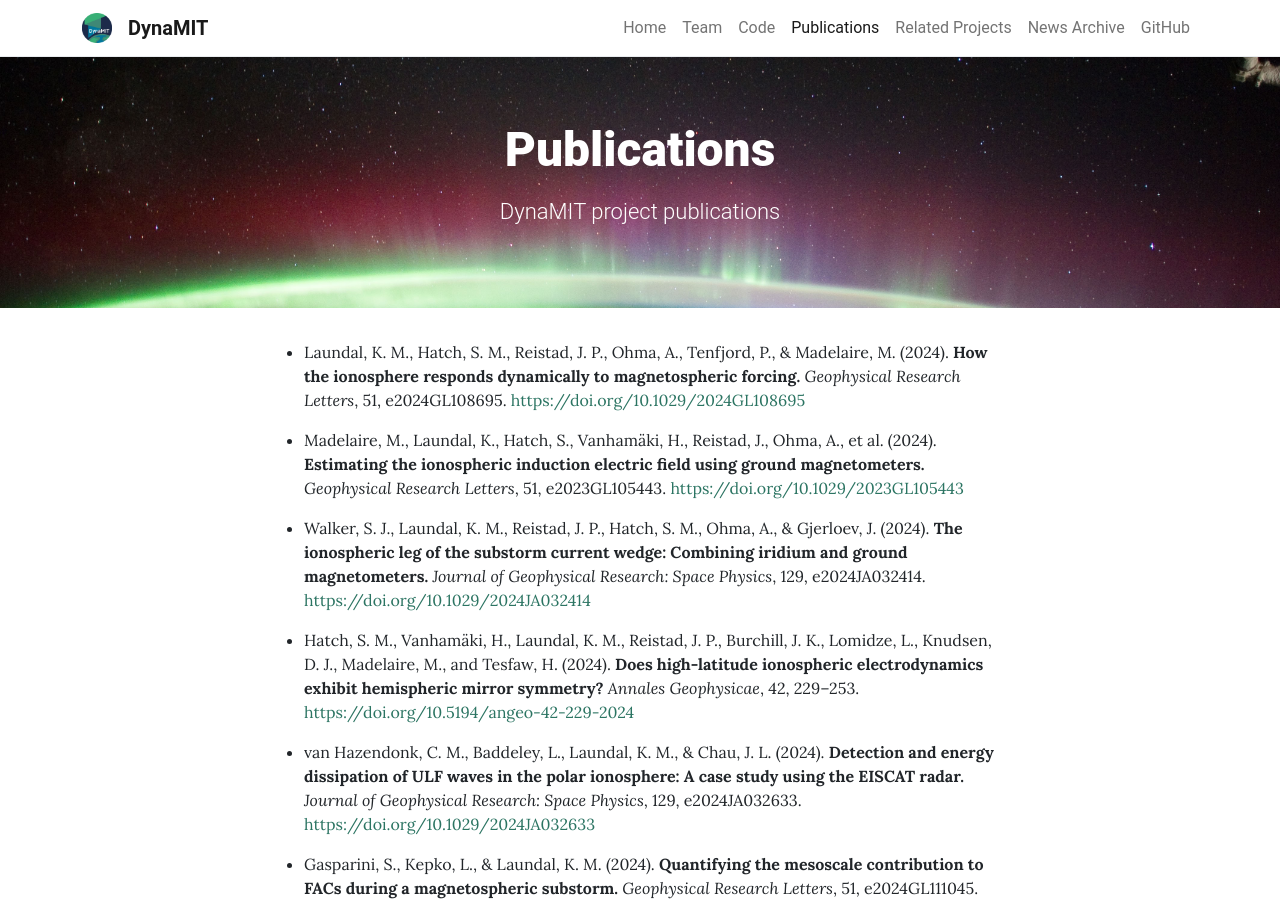
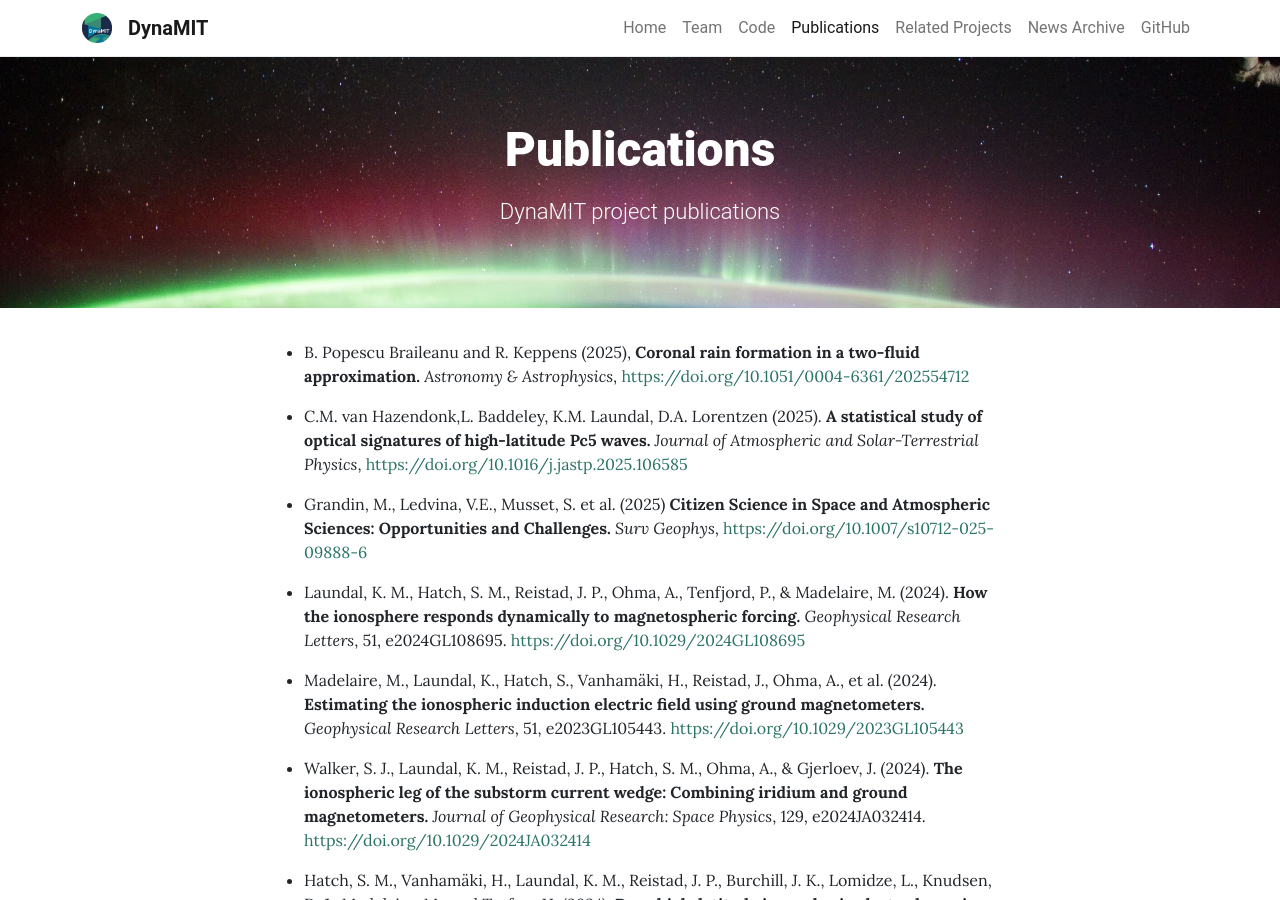
Before and after one commit to DynaMIT-uib/DynaMIT-uib.github.io, a Jekyll site: the page built from pages/publications.md, in a window 1280 px wide and 900 px high. Built offline with Jekyll 4.4.1, drawn with Linux system fonts in a browser that asks for light colours.

Commit message:
added publications

```diff
--- a/pages/publications.md
+++ b/pages/publications.md
@@ -6,7 +6,11 @@ permalink: /publications/
 ---
 
 <!-- To do: find out how to open link in a new page  -->
+- B. Popescu Braileanu and R. Keppens (2025), **Coronal rain formation in a two-fluid approximation.** *Astronomy & Astrophysics*, [https://doi.org/10.1051/0004-6361/202554712](https://doi.org/10.1051/0004-6361/202554712)
 
+- C.M. van Hazendonk,L. Baddeley, K.M. Laundal, D.A. Lorentzen (2025). **A statistical study of optical signatures of high-latitude Pc5 waves.** *Journal of Atmospheric and Solar-Terrestrial Physics*, [https://doi.org/10.1016/j.jastp.2025.106585](https://doi.org/10.1016/j.jastp.2025.106585)
+
+- Grandin, M., Ledvina, V.E., Musset, S. et al. (2025) **Citizen Science in Space and Atmospheric Sciences: Opportunities and Challenges.** *Surv Geophys*, [https://doi.org/10.1007/s10712-025-09888-6](https://doi.org/10.1007/s10712-025-09888-6)
 
 - Laundal, K. M., Hatch, S. M., Reistad, J. P., Ohma, A., Tenfjord, P., & Madelaire, M. (2024). **How the ionosphere responds dynamically to magnetospheric forcing.** *Geophysical Research Letters*, 51, e2024GL108695. [https://doi.org/10.1029/2024GL108695](https://doi.org/10.1029/2024GL108695)
 
```
